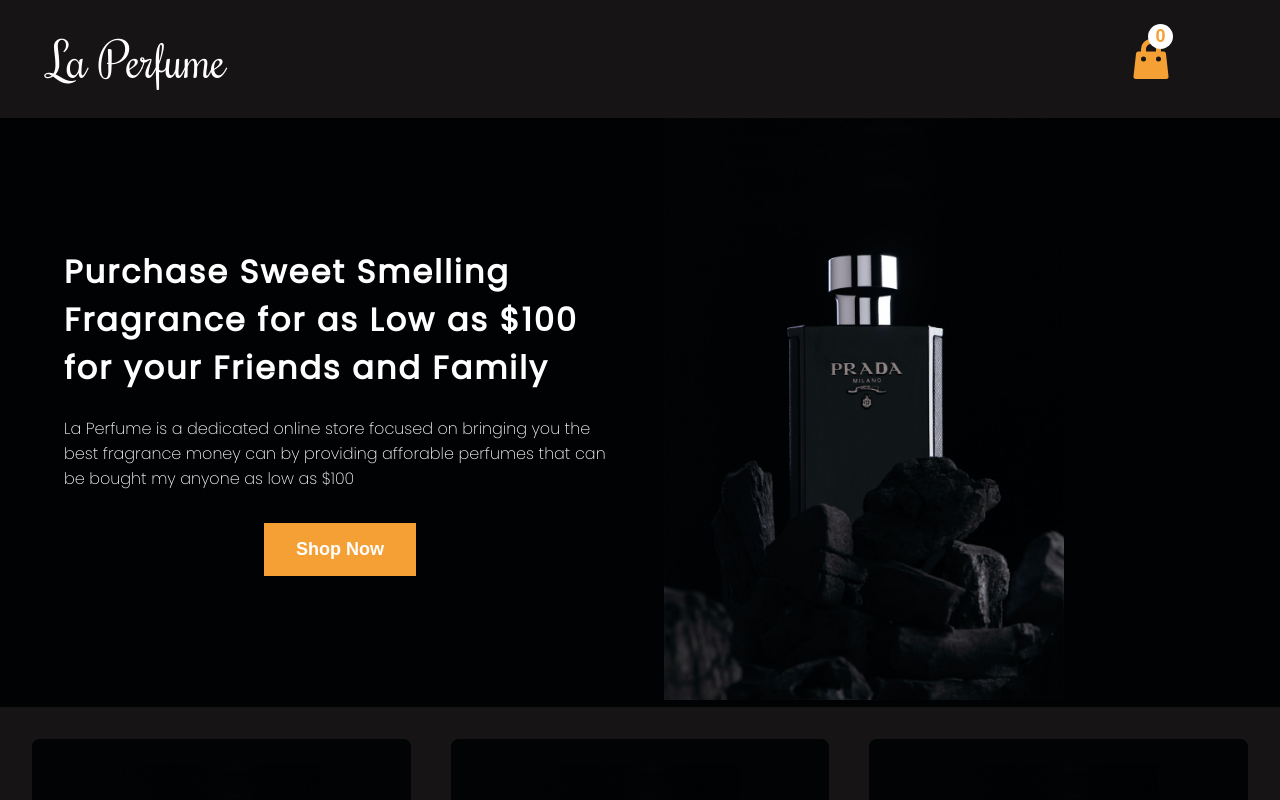
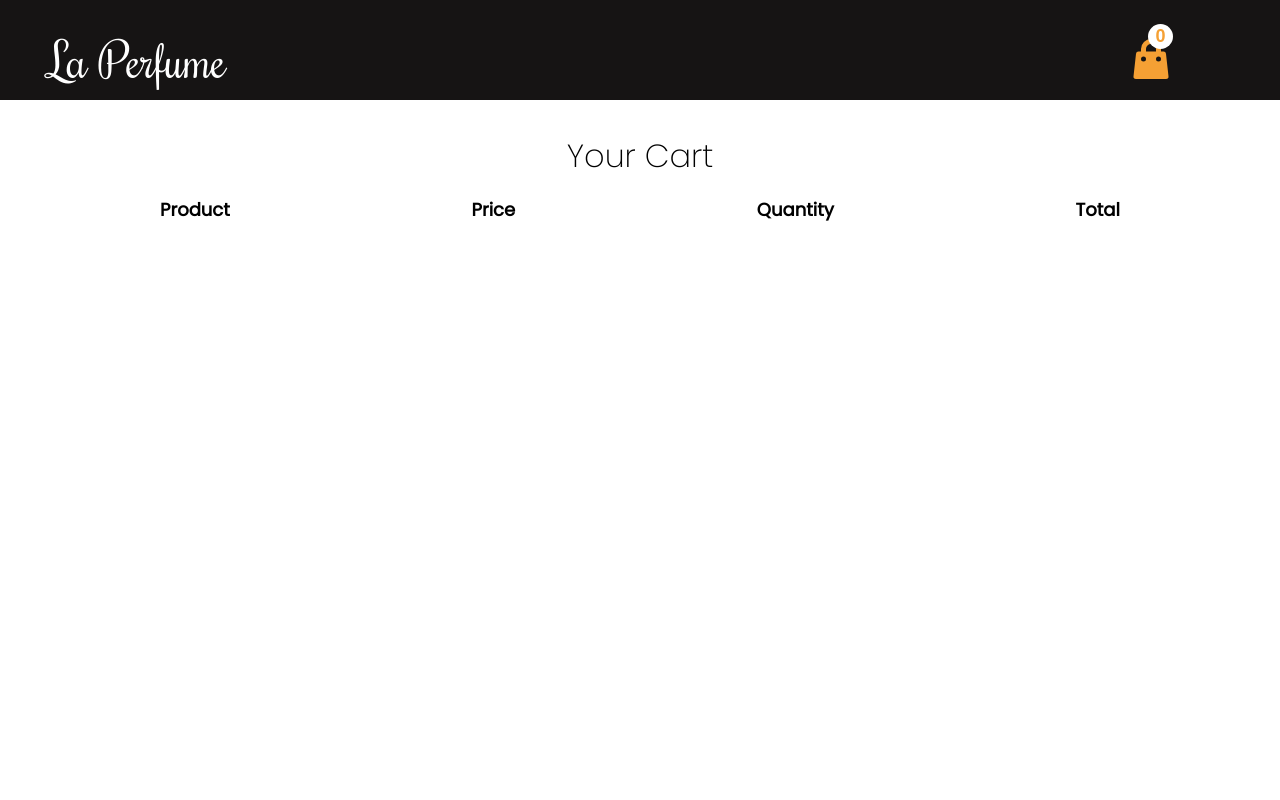
Before and after one commit to DeveloperAspire/la-perfume, a React (Create React App) app: page / in a window 1280 px wide. Shown: the top 800 px of the page. Built offline with nearby package versions, Linux system fonts and the light colour scheme.

Commit message:
Added the Cart page

```diff
--- a/src/App.js
+++ b/src/App.js
@@ -5,6 +5,7 @@
 import Perfumes from './components/Products/Perfumes'
 import Quote from './components/Layout/Quote'
 import Footer from './components/Layout/Footer'
+import Cart from './components/Cart/Cart'
 import './App.css';
 
 function App() {
@@ -15,6 +16,8 @@
       <Perfumes/>
       <Quote/>
       <Footer/>
+      <Cart/>
+
     </Fragment>
   );
 }
--- /dev/null
+++ b/src/components/Cart/Cart.jsx
@@ -0,0 +1,20 @@
+import React from "react";
+
+import classes from './Cart.module.css'
+
+function Cart() {
+  return (
+    <div className={classes.cart}>
+      <h1>Your Cart</h1>
+      <div className={classes['table--head']}>
+            <span>Product</span>
+            <span>Price</span>
+            <span>Quantity</span>
+            <span>Total</span>
+      </div>
+
+    </div>
+  );
+}
+
+export default Cart;
--- /dev/null
+++ b/src/components/Cart/Cart.module.css
@@ -0,0 +1,33 @@
+.cart{
+      position: fixed;
+      width:100%;
+      height:100vh;
+      top:100px;
+      left:0%;
+      z-index: 30;
+      background-color: white;
+      text-align: center;
+      padding:2rem 10rem;
+      transition: left .5s ease-in;
+}
+.cart h1{
+      margin-bottom: 1rem;
+      font-weight: lighter;
+}
+.cart .table--head{
+      display: flex;
+      text-align: center;
+      align-items: center;
+      margin: 0 auto;
+      justify-content: space-between;
+      /* padding: 1rem 3rem; */
+}
+.cart .table--head span{
+      display: inline-block;
+        /* margin-left: 7rem; */
+        font-size: 18px;
+        font-weight: bold;
+}
+.cart.show{
+      left:100%;
+}
--- a/src/components/Cart/CartDiv.jsx
+++ b/src/components/Cart/CartDiv.jsx
@@ -5,7 +5,7 @@
 
 function CartDiv() {
       return (
-        <button>
+        <button >
           <span className={classes.icon}>
             <CartIcon />
           </span>
--- a/src/components/Cart/CartDiv.module.css
+++ b/src/components/Cart/CartDiv.module.css
@@ -6,6 +6,11 @@
       border:none;
       color:#F5A034;
       position: relative;
+
+}
+button:hover .number{
+      color:white;
+      background-color: #F5A034;
 
 }
 .icon{
```
Also changed, not shown: src/components/Cart/CartItems.jsx (deleted), src/components/Cart/CartItems.module.css (deleted).
